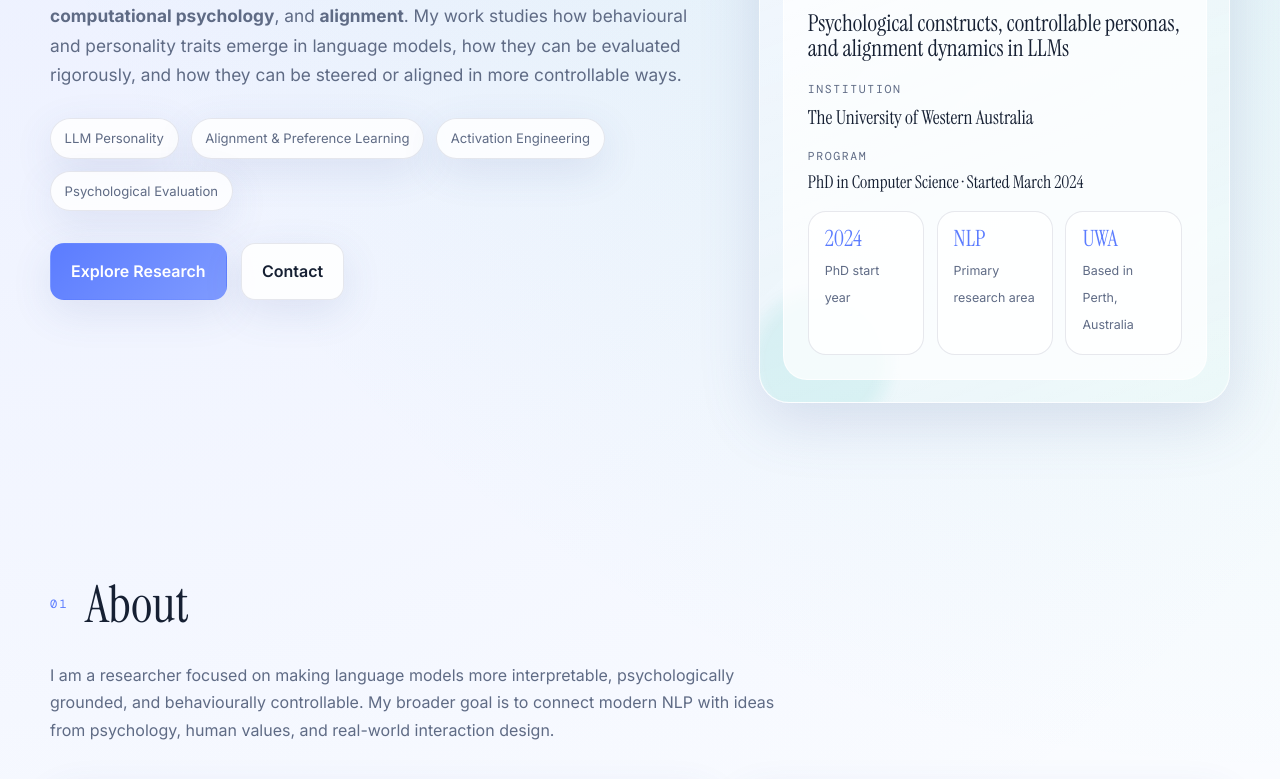
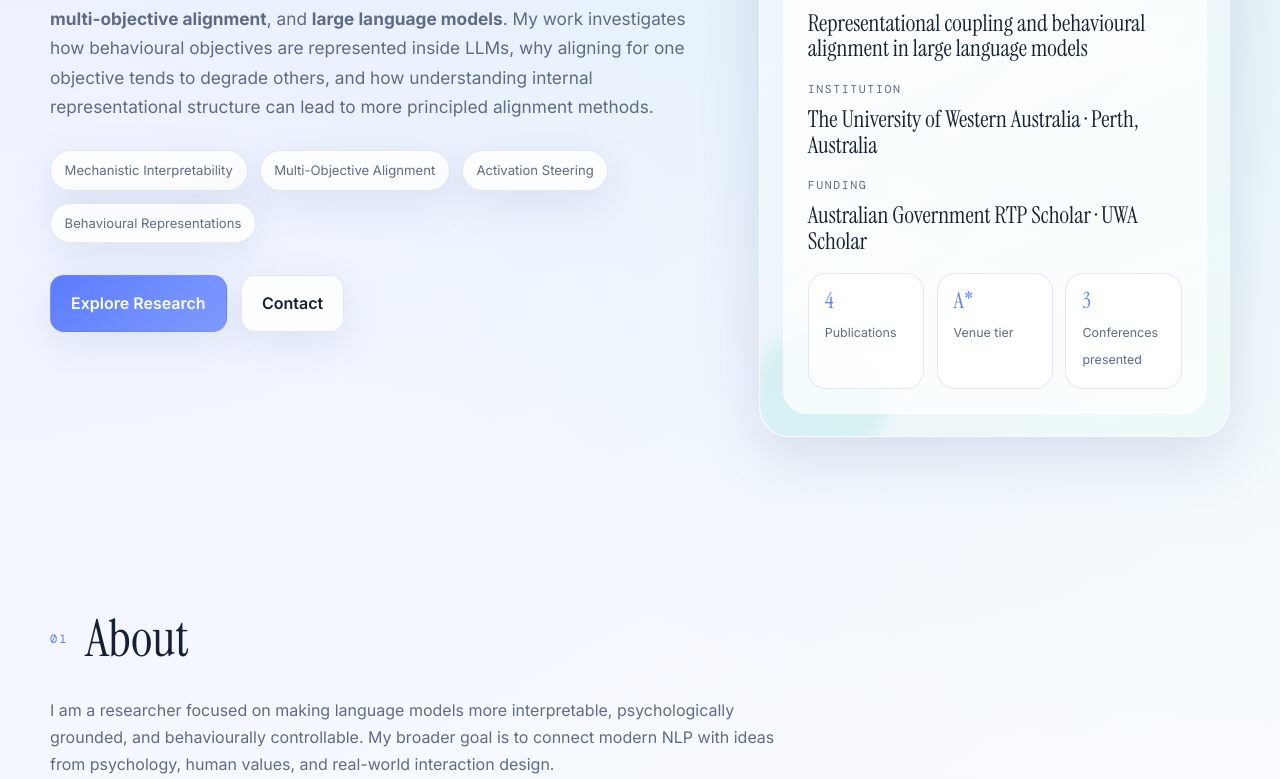
Before and after one commit to sapceprasu/sapceprasu.github.io, a plain HTML site: page index.html in a window 1280 px wide. Shown: the part 555-1334 px from the top of the page. Drawn offline with nearby package versions, Linux system fonts and the light colour scheme; a web font is replaced by a local one.

Commit message:
Refactor hero section with updated research focus

```diff
--- a/index.html
+++ b/index.html
@@ -636,23 +636,20 @@
               <div class="kicker">PhD Candidate · University of Western Australia</div>
               <h1 class="hero-title">Pranav <br><em>Bhandari</em></h1>
               <p class="hero-sub">
-            PhD researcher working at the intersection of <strong>large language models</strong>,
-            <strong>computational psychology</strong>, and <strong>alignment</strong>. My work studies
-            how behavioural and personality traits emerge in language models, how they can be evaluated
-            rigorously, and how they can be steered or aligned in more controllable ways.
+                PhD researcher working at the intersection of <strong>mechanistic interpretability</strong>,
+                <strong>multi-objective alignment</strong>, and <strong>large language models</strong>. My work investigates how behavioural objectives are represented inside LLMs, why aligning for one objective tends to degrade others, and how understanding internal representational structure can lead to more principled alignment methods.
               </p>
               <div class="hero-highlights">
-            <span class="pill">LLM Personality</span>
-            <span class="pill">Alignment & Preference Learning</span>
-            <span class="pill">Activation Engineering</span>
-            <span class="pill">Psychological Evaluation</span>
+                <span class="pill">Mechanistic Interpretability</span>
+                <span class="pill">Multi-Objective Alignment</span>
+                <span class="pill">Activation Steering</span>
+                <span class="pill">Behavioural Representations</span>
               </div>
               <div class="hero-cta">
                 <a class="btn btn-primary" href="#research">Explore Research</a>
                 <a class="btn btn-secondary" href="#contact">Contact</a>
               </div>
             </div>
-
             <div class="hero-card">
               <div class="hero-card-inner">
                 <div>
@@ -660,27 +657,24 @@
                     <img src="profile_photo.jpg" alt="Pranav Bhandari" />
                   </div>
                   <div class="mini-label">Current Focus</div>
-              <div class="mini-value">Psychological constructs, controllable personas, and alignment dynamics in LLMs</div>
-
+                  <div class="mini-value">Representational coupling and behavioural alignment in large language models</div>
                   <div class="mini-label">Institution</div>
-              <div class="mini-value" style="font-size:1.2rem;">The University of Western Australia</div>
-
-              <div class="mini-label">Program</div>
-              <div class="mini-value" style="font-size:1.1rem;">PhD in Computer Science · Started March 2024</div>
+                  <div class="mini-value">The University of Western Australia · Perth, Australia</div>
+                  <div class="mini-label">Funding</div>
+                  <div class="mini-value">Australian Government RTP Scholar · UWA Scholar</div>
                 </div>
-
                 <div class="stat-row">
                   <div class="stat">
-                <strong>2024</strong>
-                <span>PhD start year</span>
+                    <strong>4</strong>
+                    <span>Publications</span>
                   </div>
                   <div class="stat">
-                <strong>NLP</strong>
-                <span>Primary research area</span>
+                    <strong>A*</strong>
+                    <span>Venue tier</span>
                   </div>
                   <div class="stat">
-                <strong>UWA</strong>
-                <span>Based in Perth, Australia</span>
+                    <strong>3</strong>
+                    <span>Conferences presented</span>
                   </div>
                 </div>
               </div>
```
Lines whose indentation alone changed are shown as unchanged.
